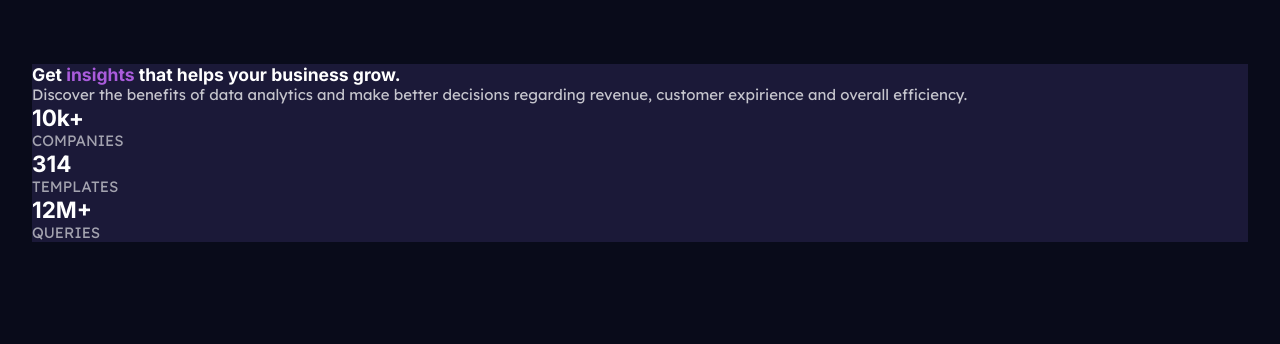
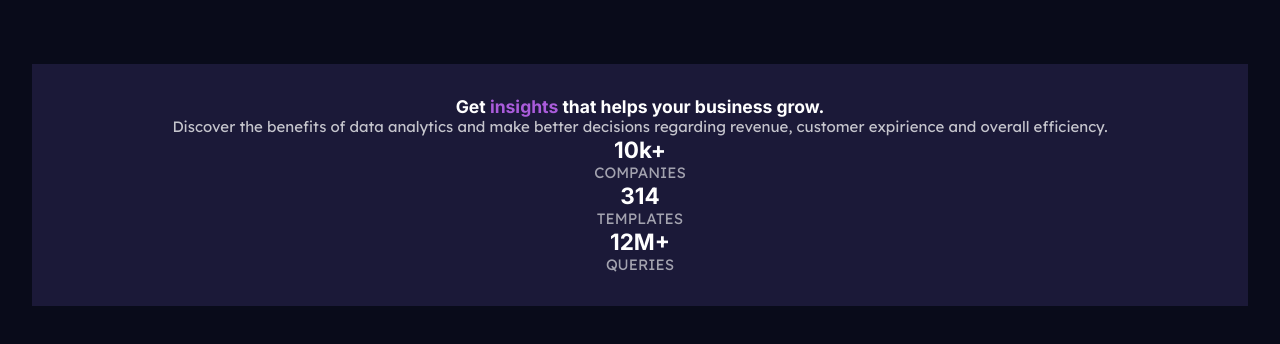
Before and after one commit to rnrnshn/business-insights-ui, a React (Create React App) app: page / in a window 1280 px wide. Shown: the top 344 px of the page. Built offline with nearby package versions, Linux system fonts and the light colour scheme.

Commit message:
STYLE: add alignment and padding to card stats

```diff
--- a/src/index.css
+++ b/src/index.css
@@ -54,6 +54,13 @@ p {
   background: var(--dark-d-blue);
 }
 
+
+/* Card Stats */
+.card-stats {
+  padding: 2rem;
+  text-align: center;
+}
+
 /* Stats Container Text */
 .stats-title span {
   color: var(--soft-violet);
```
